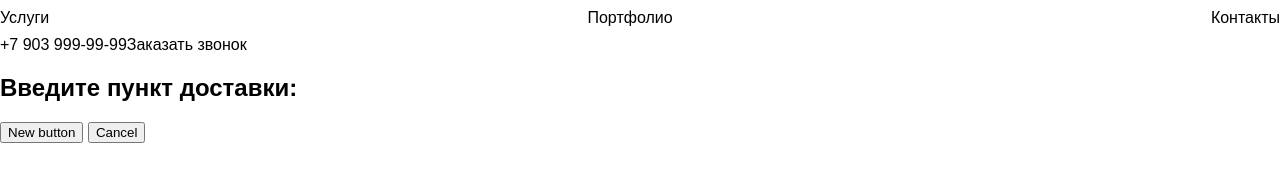
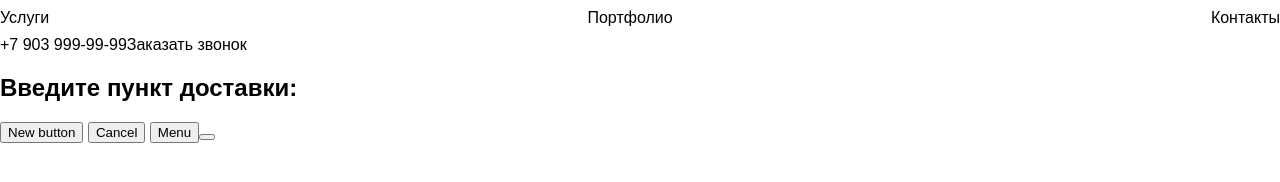
Before and after one commit to AlexanderAndrosov/special-app, a plain HTML site: page index.html in a window 1280 px wide. Drawn offline with Linux system fonts and the light colour scheme.

Commit message:
Update index.html

```diff
--- a/index.html
+++ b/index.html
@@ -22,6 +22,7 @@
         <h2>Введите пункт доставки:</h2>
         <button>New button</button>
         <button>Cancel</button>
+        <button>Menu<button>
     </header>
 </body>
 </html>
```
